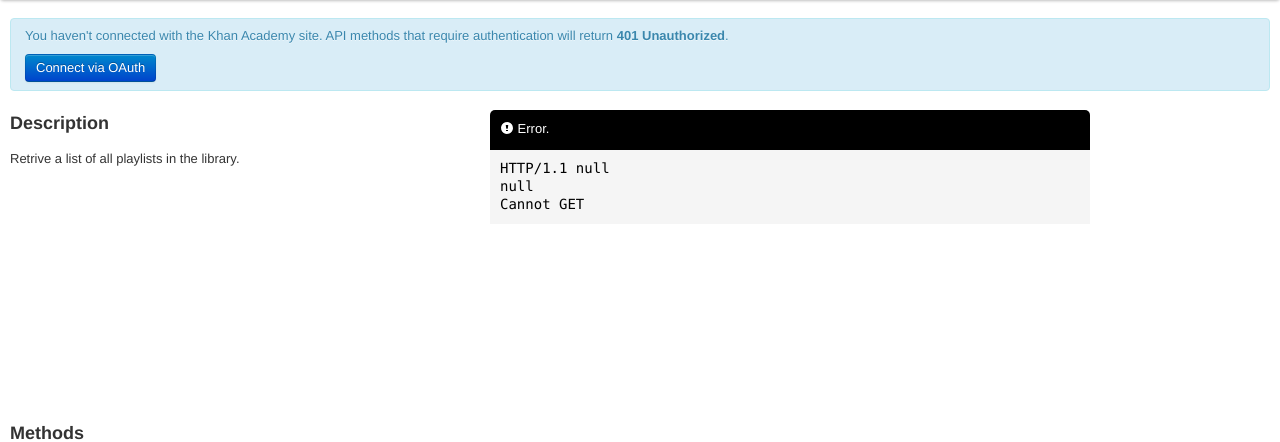
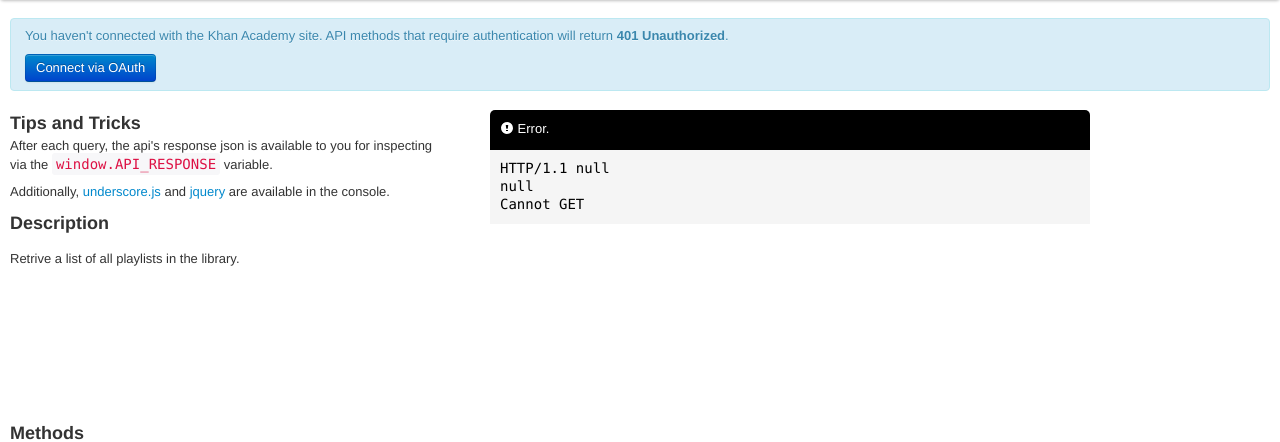
Before and after one commit to Khan/khan-api, a Python web app: template explorer/templates/index.html in a window 1280 px wide. Shown: the part 40-482 px from the top of the page. Run offline with Jinja, Linux system fonts and the light colour scheme; the template is opened without the code that fills it, so the values that code supplies are empty; some libraries are stand-ins or nearby versions.

Commit message:
Correctly escape displayed json values and put response in window.API_RESPONSE
Summary: add window.API_RESPONSE variable which contains the preformated api response and some helpful tips on the homepage about it. The original rationale behind escaping the displayed json was that it's probably not so unfathomable that a person using the explorer would try to parse the #response_body variable, but it's actually not encoded correctly. In any way, to discourage that (and to encourage actually poking of the api) i'm exposing the response json in a variable which gets set after each call is made.

Test Plan:
$.parseJSON($("#response_body").text()) works.
additionally, and more usefully, window.API_RESPONSE is available for perusing rather than mucking with #response_body.

Reviewers: kamens

Reviewed By: kamens

Differential Revision: http://phabricator.khanacademy.org/D975

```diff
--- a/explorer/static/js/api_explorer.js
+++ b/explorer/static/js/api_explorer.js
@@ -62,6 +62,7 @@
       var ajax = $.ajax(fullUrl, { dataType: 'json' });
 
       ajax.error(function(xhr, textStatus, errorThrown) {
+        window.API_RESPONSE = xhr.responseText;
         this.set({
           headers:  formatHeaders(xhr),
           response: xhr.responseText,
@@ -71,6 +72,7 @@
 
       ajax.success(function(data, textStatus, xhr) {
         var response = PrettyJSON.stringify(data);
+        window.API_RESPONSE = data;
         this.set({
           headers:  formatHeaders(xhr),
           response: response,
--- a/explorer/static/js/pretty_json.js
+++ b/explorer/static/js/pretty_json.js
@@ -22,7 +22,11 @@
   }
 
   function escapeHTML(html) {
-    return html.replace(/&/g,'&amp;').replace(/</g,'&lt;').replace(/>/g,'&gt;');
+    return html.replace(/&/g,'&amp;')
+      .replace(/</g,'&lt;')
+      .replace(/>/g,'&gt;')
+      .replace(/\"/g, '\\"')
+      .replace(/\n/g, '\\\\n');
   }
 
   function beautifyJSON(data, indent) {
--- a/explorer/templates/index.html
+++ b/explorer/templates/index.html
@@ -82,6 +82,10 @@
 
       <!-- Top-left. Describes the current API method. -->
       <div id="description_pane" class="pane">
+        <h3>Tips and Tricks</h3>
+        <p>After each query, the api's response json is available to you for inspecting via the <code>window.API_RESPONSE</code> variable.
+        <p>Additionally, <a href="http://underscorejs.org/">underscore.js</a> and <a href="http://api.jquery.com/">jquery</a> are available in the console.</p>
+
         <h3>Description</h3>
 
         <div id="description_container">
```
Also changed, not shown: 1 other file.
